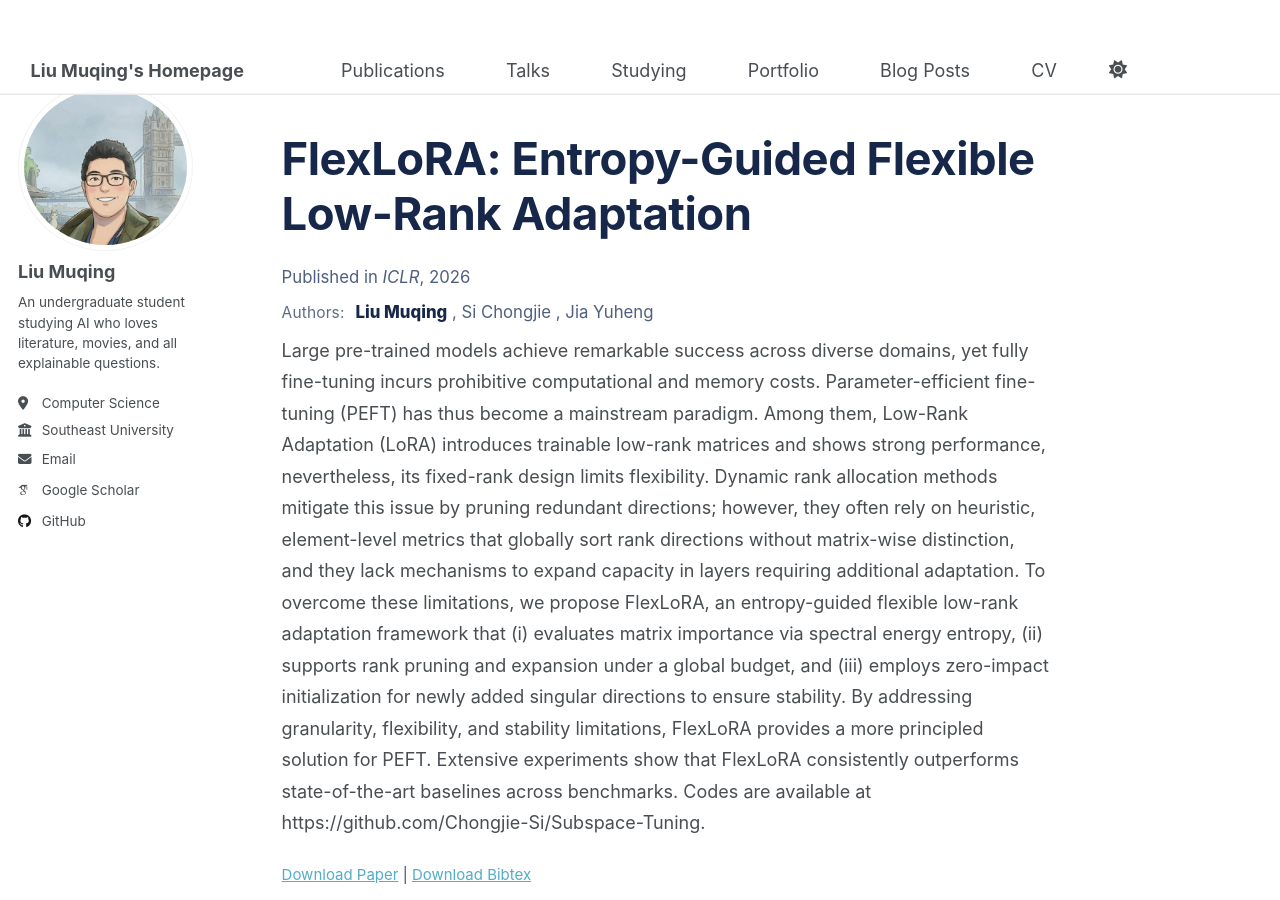
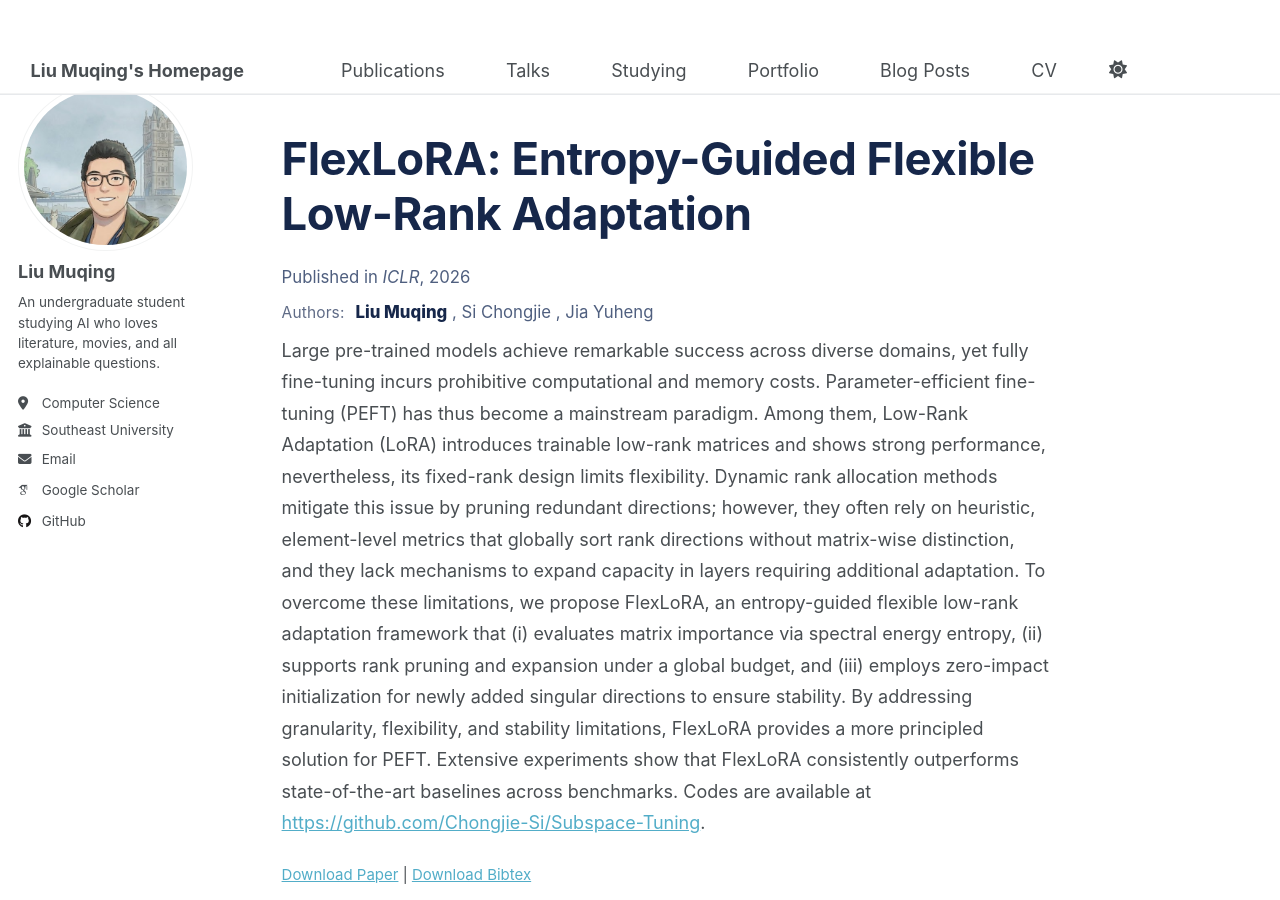
Before and after one commit to Kitschnada/Kitschnada.github.io, a Jekyll site: the page built from _publications/2026-02-27-FlexLoRA.md, in a window 1280 px wide and 900 px high. Built offline with Jekyll 4.4.1, drawn with Linux system fonts in a browser that asks for light colours; some web fonts are replaced; part of the change alters nothing that is shown.

Commit message:
略作修订

```diff
--- a/_publications/2026-02-27-FlexLoRA.md
+++ b/_publications/2026-02-27-FlexLoRA.md
@@ -14,4 +14,4 @@ paperurl: 'https://arxiv.org/abs/2601.22905'
 bibtexurl: 'https://arxiv.org/bibtex/2601.22905'
 
 ---
-Large pre-trained models achieve remarkable success across diverse domains, yet fully fine-tuning incurs prohibitive computational and memory costs. Parameter-efficient fine-tuning (PEFT) has thus become a mainstream paradigm. Among them, Low-Rank Adaptation (LoRA) introduces trainable low-rank matrices and shows strong performance, nevertheless, its fixed-rank design limits flexibility. Dynamic rank allocation methods mitigate this issue by pruning redundant directions; however, they often rely on heuristic, element-level metrics that globally sort rank directions without matrix-wise distinction, and they lack mechanisms to expand capacity in layers requiring additional adaptation. To overcome these limitations, we propose FlexLoRA, an entropy-guided flexible low-rank adaptation framework that (i) evaluates matrix importance via spectral energy entropy, (ii) supports rank pruning and expansion under a global budget, and (iii) employs zero-impact initialization for newly added singular directions to ensure stability. By addressing granularity, flexibility, and stability limitations, FlexLoRA provides a more principled solution for PEFT. Extensive experiments show that FlexLoRA consistently outperforms state-of-the-art baselines across benchmarks. Codes are available at https://github.com/Chongjie-Si/Subspace-Tuning.
+Large pre-trained models achieve remarkable success across diverse domains, yet fully fine-tuning incurs prohibitive computational and memory costs. Parameter-efficient fine-tuning (PEFT) has thus become a mainstream paradigm. Among them, Low-Rank Adaptation (LoRA) introduces trainable low-rank matrices and shows strong performance, nevertheless, its fixed-rank design limits flexibility. Dynamic rank allocation methods mitigate this issue by pruning redundant directions; however, they often rely on heuristic, element-level metrics that globally sort rank directions without matrix-wise distinction, and they lack mechanisms to expand capacity in layers requiring additional adaptation. To overcome these limitations, we propose FlexLoRA, an entropy-guided flexible low-rank adaptation framework that (i) evaluates matrix importance via spectral energy entropy, (ii) supports rank pruning and expansion under a global budget, and (iii) employs zero-impact initialization for newly added singular directions to ensure stability. By addressing granularity, flexibility, and stability limitations, FlexLoRA provides a more principled solution for PEFT. Extensive experiments show that FlexLoRA consistently outperforms state-of-the-art baselines across benchmarks. Codes are available at [https://github.com/Chongjie-Si/Subspace-Tuning](https://github.com/Chongjie-Si/Subspace-Tuning).
```
